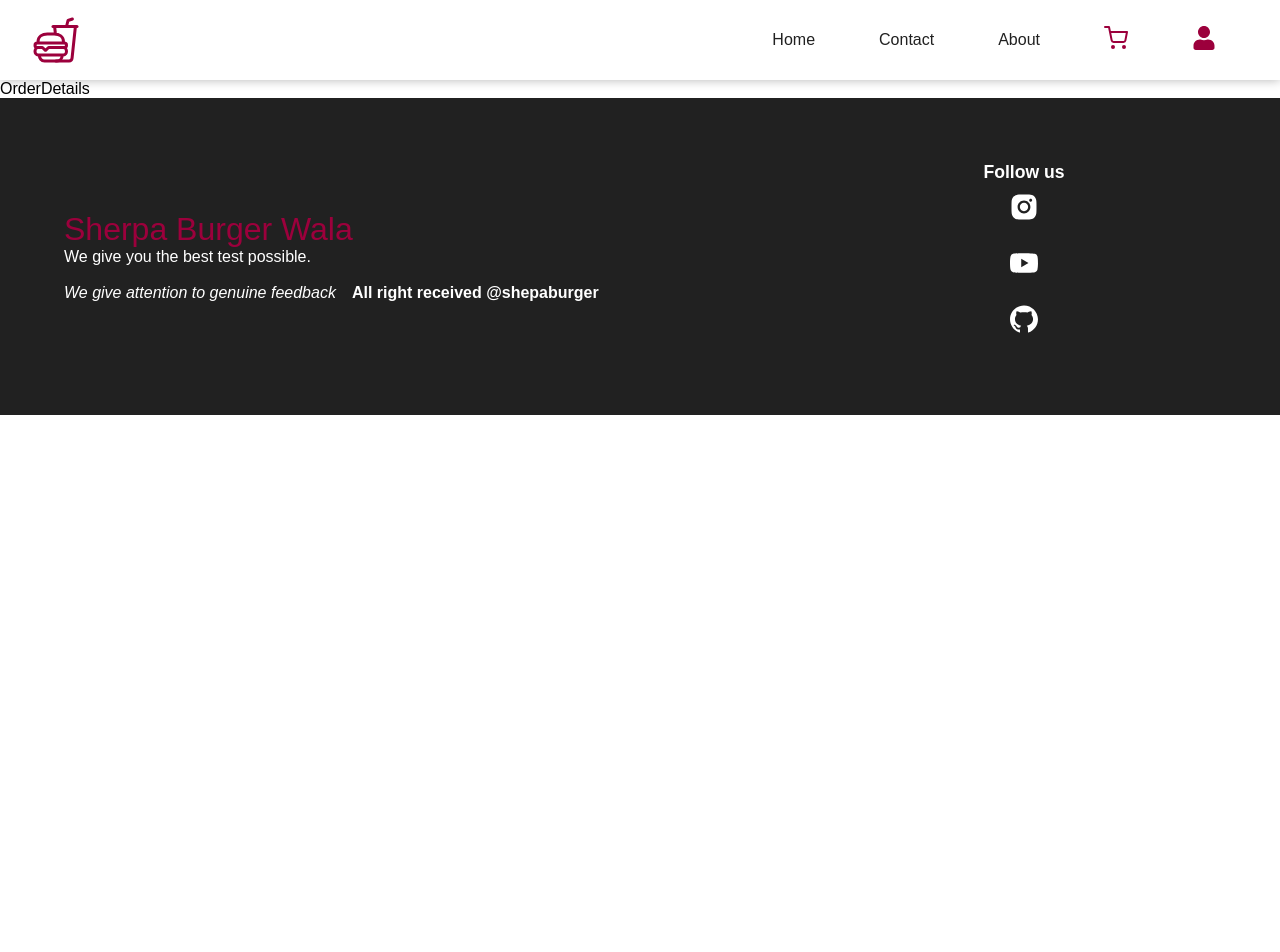
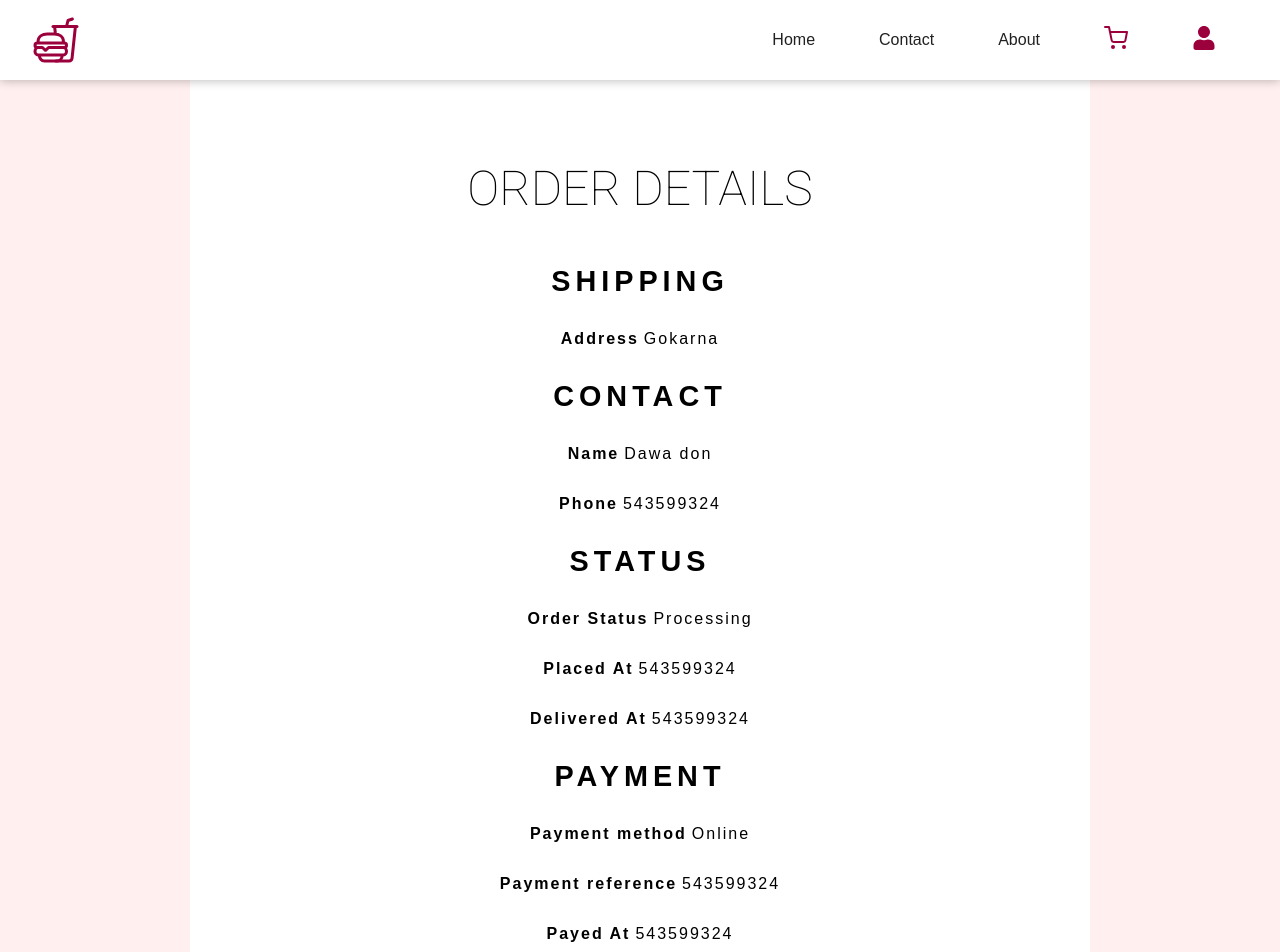
Before and after one commit to gyalche/burger-ecommerce, a React (Create React App) app in the folder frontend/: page /order/id in a window 1280 px wide. Shown: the top 952 px of the page. Before the commit the page ends 800 px from the top, so only its background shows below. Built offline with nearby package versions, Linux system fonts and the light colour scheme.

Commit message:
work done for garph

```diff
--- a/frontend/src/App.js
+++ b/frontend/src/App.js
@@ -12,6 +12,10 @@ import Login from './components/login/Login';
 import Profile from './components/profile/Profile';
 import MyOrders from './components/myOrders/MyOrders';
 import OrderDetails from './components/myOrders/OrderDetails';
+import Dashboard from './components/admin/Dashboard';
+import Orders from './components/admin/Orders';
+import Users from './components/admin/Users';
+import About from './components/about/About';
 
 import './styles/header.scss';
 import './styles/home.scss';
@@ -27,6 +31,8 @@ import './styles/login.scss';
 import './styles/profile.scss';
 import './styles/table.scss';
 import './styles/orderdetails.scss';
+import './styles/dashboard.scss';
+import './styles/about.scss';
 
 function App() {
   return (
@@ -44,6 +50,10 @@ function App() {
           <Route path='/profile' element={<Profile />} />
           <Route path='/myorders' element={<MyOrders />} />
           <Route path='/order/:id' element={<OrderDetails />} />
+          <Route path='/admin/dashboard' element={<Dashboard />} />
+          <Route path='/admin/users' element={<Users />} />
+          <Route path='/admin/orders' element={<Orders />} />
+          <Route path='/about' element={<About />} />
         </Routes>
         <Footer />
       </Router>
--- /dev/null
+++ b/frontend/src/components/about/About.jsx
@@ -0,0 +1,9 @@
+import React from 'react'
+
+const About = () => {
+  return (
+    <div>About</div>
+  )
+}
+
+export default About
--- /dev/null
+++ b/frontend/src/components/admin/Dashboard.jsx
@@ -0,0 +1,56 @@
+import React from 'react';
+import { Link } from 'react-router-dom';
+import { Doughnut } from 'react-chartjs-2';
+import { Chart as ChartJS, Tooltip, ArcElement, Legend } from 'chart.js';
+
+ChartJS.register(Tooltip, ArcElement, Legend);
+
+const Box = ({ title, value }) => (
+  <div>
+    <h3>
+      {title === 'Income' && '$'}
+      {value}
+    </h3>
+    <p>{title}</p>
+  </div>
+);
+const Dashboard = () => {
+  const data = {
+    labels: ['Preparing', 'Shipping', 'Delivered'],
+
+    datasets: [
+      {
+        label: '# no of orders',
+        data: [2, 3, 4],
+        backgroundColor: [
+          'rgba(159,63,176,0.1)',
+          'rgba(78,63,176,0.2)',
+          'rgba(156,0,60,0.3)',
+        ],
+        borderColor: ['rgb(159,63,176)', 'rgb(78,63,176)', 'rgb(156,0,60)'],
+        borderWidth: 1,
+      },
+    ],
+  };
+  return (
+    <section className='dashboard'>
+      <main>
+        <article>
+          <Box title='Users' value={123} />
+        </article>
+        <section>
+          <div>
+            <Link to='/admin/orders'>View orders</Link>
+            <Link to='/admin/users'>View Users</Link>
+          </div>
+
+          <aside>
+            <Doughnut data={data} />
+          </aside>
+        </section>
+      </main>
+    </section>
+  );
+};
+
+export default Dashboard;
--- /dev/null
+++ b/frontend/src/components/admin/Orders.jsx
@@ -0,0 +1,48 @@
+import React from 'react';
+import { Link } from 'react-router-dom';
+import { AiOutlineEye } from 'react-icons/ai';
+import { GiArmoredBoomerang } from 'react-icons/gi';
+const Orders = () => {
+  return (
+    <section className='tableClass'>
+      <main>
+        <table>
+          <thead>
+            <tr>
+              <th>Order Id</th>
+              <th>Status</th>
+              <th>Item Qty</th>
+              <th>Amount</th>
+              <th>Payment Method</th>
+              <th>User</th>
+
+              <th>Action </th>
+            </tr>
+          </thead>
+          <tbody>
+            <tr>
+              <td>#dfadf</td>
+              <td>Processing</td>
+              <td>23</td>
+              <td>$2343</td>
+              <td>Cash</td>
+              <td>Dawa</td>
+
+              <td>
+                <Link to={`/order/${'id'}`}>
+                  <AiOutlineEye />
+                </Link>
+
+                <button>
+                  <GiArmoredBoomerang />
+                </button>
+              </td>
+            </tr>
+          </tbody>
+        </table>
+      </main>
+    </section>
+  );
+};
+
+export default Orders;
--- /dev/null
+++ b/frontend/src/components/admin/Users.jsx
@@ -0,0 +1,36 @@
+import React from 'react';
+import { AiOutlineEye } from 'react-icons/ai';
+import { Link } from 'react-router-dom';
+import myprofile from '../../assets/myprofile.png';
+const Users = () => {
+  return (
+    <section className='tableClass'>
+      <main>
+        <table>
+          <thead>
+            <tr>
+              <th>User Id</th>
+              <th>Name</th>
+              <th>Phonto</th>
+              <th>Role</th>
+              <th>Since</th>
+            </tr>
+          </thead>
+          <tbody>
+            <tr>
+              <td>#dfadf</td>
+              <td>Processing</td>
+              <td>
+                <img src={myprofile} alt='user' />
+              </td>
+              <td>Admin</td>
+              <td>10th may</td>
+            </tr>
+          </tbody>
+        </table>
+      </main>
+    </section>
+  );
+};
+
+export default Users;
--- a/frontend/src/components/myOrders/OrderDetails.jsx
+++ b/frontend/src/components/myOrders/OrderDetails.jsx
@@ -1,7 +1,113 @@
 import React from 'react';
 
 const OrderDetails = () => {
-  return <div>OrderDetails</div>;
+  return (
+    <section className='orderDetails'>
+      <main>
+        <h1>Order Details</h1>
+        <div>
+          <h1>Shipping</h1>
+          <p>
+            <b>Address</b>
+            {'Gokarna'}
+          </p>
+        </div>
+
+        <div>
+          <h1>Contact</h1>
+          <p>
+            <b>Name</b>
+            {'Dawa don'}
+          </p>
+          <p>
+            <b>Phone</b>
+            {'543599324'}
+          </p>
+        </div>
+
+        <div>
+          <h1>Status</h1>
+          <p>
+            <b>Order Status</b>
+            {'Processing'}
+          </p>
+          <p>
+            <b>Placed At</b>
+            {'543599324'}
+          </p>
+          <p>
+            <b>Delivered At</b>
+            {'543599324'}
+          </p>
+        </div>
+
+        <div>
+          <h1>Payment</h1>
+          <p>
+            <b>Payment method</b>
+            {'Online'}
+          </p>
+          <p>
+            <b>Payment reference</b>
+            {'543599324'}
+          </p>
+          <p>
+            <b>Payed At</b>
+            {'543599324'}
+          </p>
+        </div>
+
+        <div>
+          <h1>Amount</h1>
+          <p>
+            <b>Items Total</b>
+            {'$4324'}
+          </p>
+          <p>
+            <b>Shipping charges</b>
+            {'$23'}
+          </p>
+          <p>
+            <b>Tax Charges</b>
+            {'$4'}
+          </p>
+          <p>
+            <b>Total</b>
+            {'$4342'}
+          </p>
+        </div>
+
+        <article>
+          <h1>Ordered Items</h1>
+          <div>
+            <h4>Cheese burger</h4>
+            <div>
+              <span>{2}</span> x <span>{2}</span>
+            </div>
+          </div>
+
+          <div>
+            <h4>Cheese Veg</h4>
+            <div>
+              <span>{2}</span> x <span>{2}</span>
+            </div>
+          </div>
+
+          <div>
+            <h4>Fried With Bla</h4>
+            <div>
+              <span>{2}</span> x <span>{2}</span>
+            </div>
+          </div>
+
+          <div>
+            <h4 style={{ fontWeight: 800 }}>Sub Total</h4>
+            <div style={{ fontWeight: 800 }}>${2324}</div>
+          </div>
+        </article>
+      </main>
+    </section>
+  );
 };
 
 export default OrderDetails;
--- a/frontend/src/styles/contact.scss
+++ b/frontend/src/styles/contact.scss
@@ -9,6 +9,7 @@
   display: flex;
   align-items: center;
   justify-content: center;
+  overflow-x: hidden;
 
   > form {
     display: flex;
--- /dev/null
+++ b/frontend/src/styles/dashboard.scss
@@ -0,0 +1,102 @@
+@import 'colors.scss';
+
+.dashboard {
+  background-color: $pink;
+  width: 100%;
+  height: 100vh;
+  > main {
+    height: 100%;
+    background-color: white;
+    max-width: 900px;
+    margin: auto;
+
+    > article {
+      background-color: $dark;
+      padding: 2rem;
+      display: flex;
+      justify-content: space-evenly;
+      align-items: center;
+
+      > div {
+        background-color: white;
+        border-radius: 100%;
+        text-align: center;
+        height: 120px;
+        width: 120px;
+        padding: 2rem 0;
+        > h3 {
+          font: 800 2rem 'Roboto';
+        }
+        > p {
+          font: 100 1.1rem 'Roboto';
+        }
+      }
+    }
+
+    > section {
+      display: flex;
+      justify-content: space-between;
+      padding: 6rem;
+      > div {
+        display: flex;
+        flex-direction: column;
+        width: 50%;
+        justify-content: center;
+        align-items: center;
+        > a {
+          white-space: nowrap;
+          background-color: $dark;
+          color: white;
+          padding: 1rem;
+          width: 50%;
+          text-align: center;
+          border-radius: 5px;
+          margin: 1rem;
+          &:hover {
+            background-color: $reddark;
+          }
+        }
+      }
+
+      > aside {
+        margin-top: -90px;
+        width: 50%;
+      }
+    }
+  }
+}
+
+@media screen and (max-width: 820px) {
+  .dashboard {
+    height: 100vmin;
+    > main > section {
+      padding: 2rem;
+    }
+  }
+}
+@media screen and (max-width: 600px) {
+  .dashboard {
+    height: unset;
+    min-height: 100vh;
+    > main {
+      > article {
+        flex-direction: column;
+        > div {
+          margin: 1rem;
+        }
+      }
+      > section {
+        flex-direction: column;
+        padding: 2rem;
+        > div {
+          width: 100%;
+          margin: 1rem 0;
+        }
+        > aside {
+          width: 100%;
+          margin-top: 50px;
+        }
+      }
+    }
+  }
+}
--- a/frontend/src/styles/orderdetails.scss
+++ b/frontend/src/styles/orderdetails.scss
@@ -0,0 +1,72 @@
+@import 'colors.scss';
+
+.orderDetails {
+  background-color: $pink;
+  width: 100%;
+
+  > main {
+    background-color: white;
+    max-width: 900px;
+    margin: auto;
+    padding: 2rem;
+    overflow-x: auto;
+    > h1 {
+      text-transform: uppercase;
+      text-align: center;
+      font: 100 3rem 'Roboto';
+      margin: 3rem;
+    }
+    > div {
+      margin: 2rem;
+      text-align: center;
+      > h1 {
+        font-size: 1.8rem;
+        text-transform: uppercase;
+        letter-spacing: 5px;
+      }
+      > p {
+        font-weight: 200;
+        white-space: nowrap;
+        letter-spacing: 2px;
+        margin: 2rem;
+        > b {
+          margin-right: 5px;
+        }
+      }
+    }
+    > article {
+      > h1 {
+        font-size: 1.8rem;
+        text-transform: uppercase;
+        letter-spacing: 5px;
+        margin: 2rem 0;
+      }
+      > div {
+        background-color: rgb(246, 246, 246);
+        margin: 1rem;
+        display: flex;
+        align-items: center;
+        justify-content: space-between;
+        padding: 1rem;
+        border-radius: 5px;
+        > h4 {
+          font-weight: 200;
+          letter-spacing: 2px;
+        }
+      }
+    }
+  }
+}
+@media screen and (max-width: 600px) {
+  .orderDetails > main > div {
+    > h1 {
+      font-size: 1.4rem;
+    }
+    > p {
+      letter-spacing: 1px;
+      font-size: 0.9rem;
+      margin: 2rem 0;
+
+    }
+  }
+}
```
Also changed, not shown: frontend/src/styles/about.scss (added).
